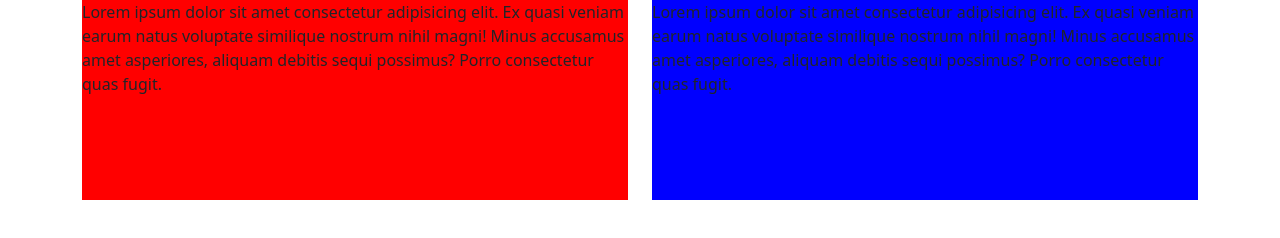
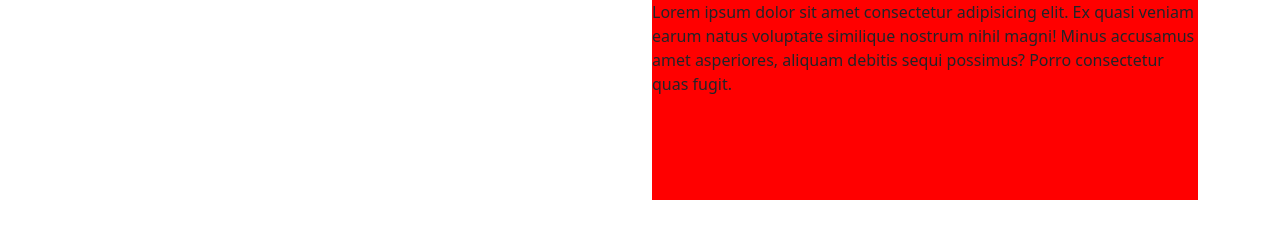
Before and after one commit to uchoamaster/EstudoGridBootstrap5, a plain HTML site: page index.html in a window 1280 px wide. Drawn offline with nearby package versions, Linux system fonts and the light colour scheme.

Commit message:
entendendo sobre offset

```diff
--- a/index.html
+++ b/index.html
@@ -13,18 +13,10 @@
 <body>
     <div class="container">
         <div class="row">
-            <div class="col-6">
-            <div class="fundo-vermelho">
-                Lorem ipsum dolor sit amet consectetur adipisicing elit. Ex quasi veniam earum natus voluptate similique nostrum nihil magni! Minus accusamus amet asperiores, aliquam debitis sequi possimus? Porro consectetur quas fugit.
-            </div>
-
-            </div>
-            <div class="col-6">
-            <div class="fundo-azul">
-                Lorem ipsum dolor sit amet consectetur adipisicing elit. Ex quasi veniam earum natus voluptate similique nostrum nihil magni! Minus accusamus amet asperiores, aliquam debitis sequi possimus? Porro consectetur quas fugit.
-            </div>
-
-            </div>
+            <div class="offset-6 col-6">
+                <div class="fundo-vermelho">
+                    Lorem ipsum dolor sit amet consectetur adipisicing elit. Ex quasi veniam earum natus voluptate similique nostrum nihil magni! Minus accusamus amet asperiores, aliquam debitis sequi possimus? Porro consectetur quas fugit.
+                </div>
         </div>
     </div>
 </body>
```
